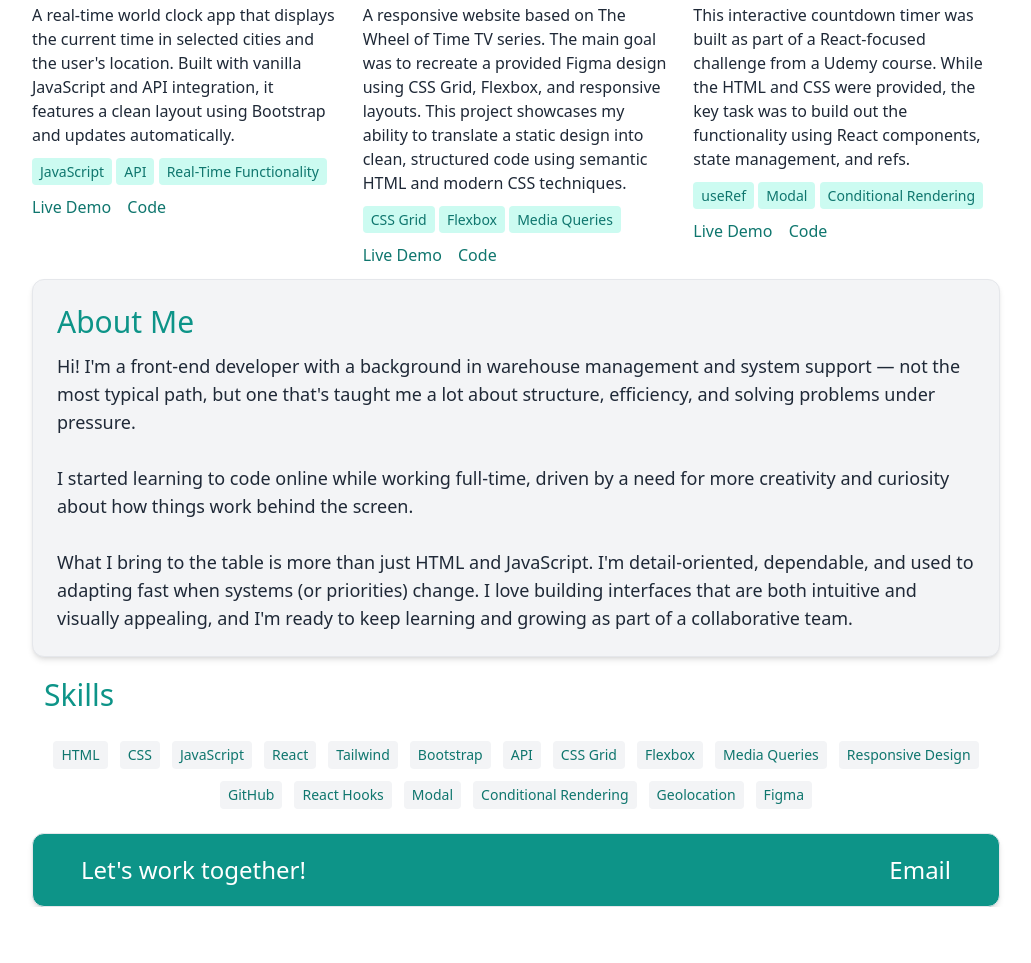
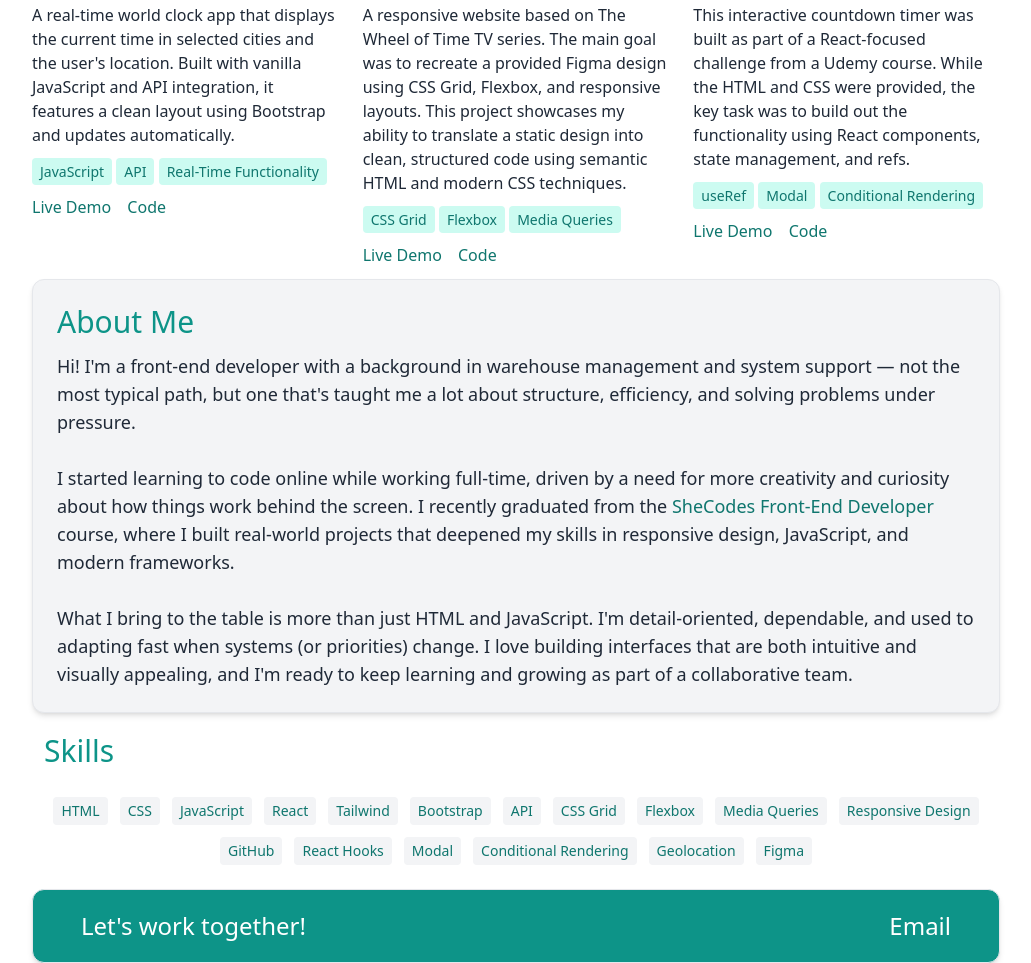
Before and after one commit to Lilla-ctrl/portfolio, a plain HTML site: page index.html in a window 1280 px wide. Shown: the part 1265-2228 px from the top of the page, without its empty margins (124-1155 px from the left). Before the commit the page ends 2172 px from the top, so only its background shows below. Drawn offline with nearby package versions, Linux system fonts and the light colour scheme.

Commit message:
About me updated + link

```diff
--- a/index.html
+++ b/index.html
@@ -388,7 +388,15 @@
           <br /><br />
           I started learning to code online while working full-time, driven by a
           need for more creativity and curiosity about how things work behind
-          the screen.
+          the screen. I recently graduated from the
+          <a
+            class="font-medium text-teal-700"
+            href="https://www.shecodes.io/diplomas/aa40cf8957ad8c7457550018ca03ba56"
+            target="_blank"
+            >SheCodes Front-End Developer</a
+          >
+          course, where I built real-world projects that deepened my skills in
+          responsive design, JavaScript, and modern frameworks.
           <br /><br />
           What I bring to the table is more than just HTML and JavaScript. I'm
           detail-oriented, dependable, and used to adapting fast when systems
```
